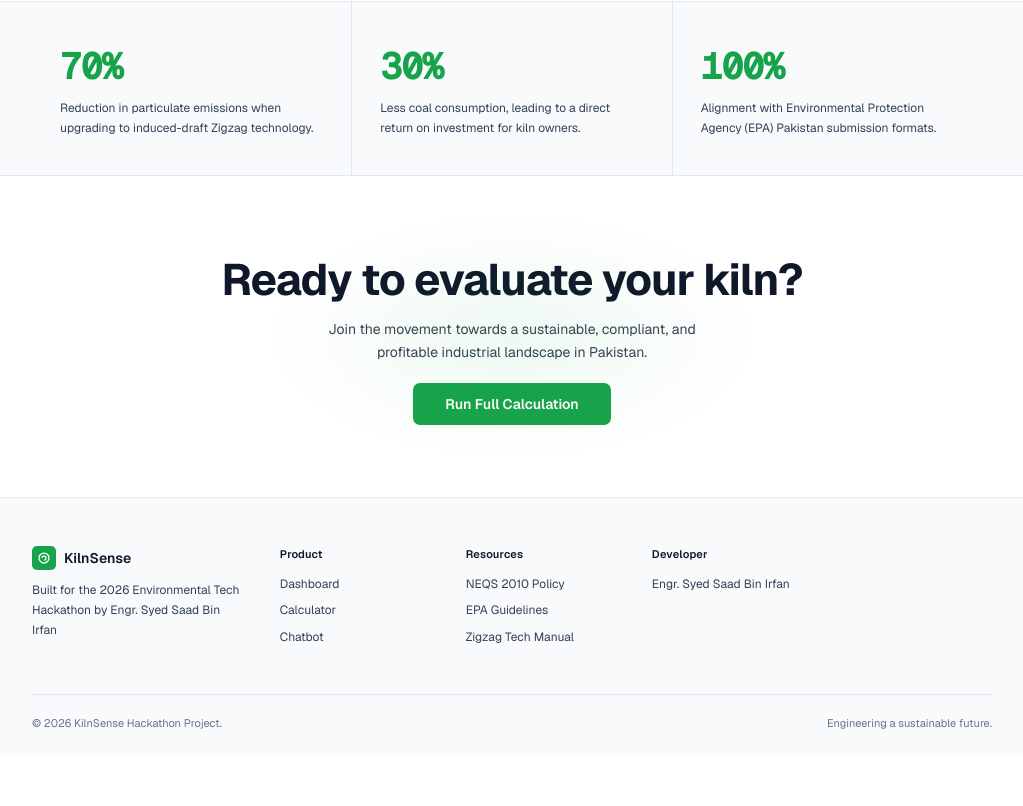
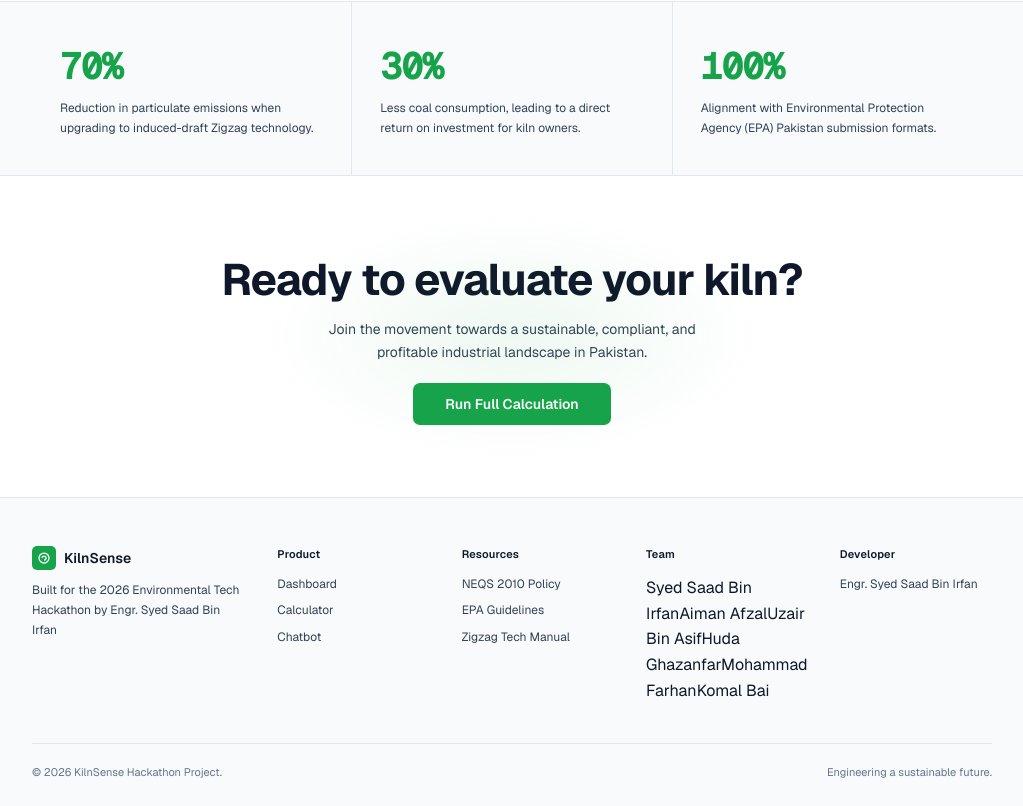
Before and after one commit to syedsaad314/Kilnsense-AI-Powered-ESG-Compliance, a Next.js app: page / in a window 1280 px wide. Shown: the part 2622-3428 px from the top of the page, without its empty margins (128-1151 px from the left). Before the commit the page ends 3378 px from the top, so only its background shows below. Built offline with nearby package versions, Linux system fonts and the light colour scheme.

Commit message:
Added Team section to footer

```diff
--- a/app/layout.tsx
+++ b/app/layout.tsx
@@ -61,6 +61,15 @@ export default function RootLayout({
                 <a href="/awareness">Zigzag Tech Manual</a>
               </div>
               <div className="fcol">
+               <h4>Team</h4>
+                  <span>Syed Saad Bin Irfan</span>
+                  <span>Aiman Afzal</span>
+                  <span>Uzair Bin Asif</span>
+                  <span>Huda Ghazanfar</span>
+                  <span>Mohammad Farhan</span>
+                  <span>Komal Bai</span>
+              </div>
+              <div className="fcol">
             <h4>Developer</h4>
              <a
               href="https://www.linkedin.com/in/syed-saad-bin-irfan/"
```
